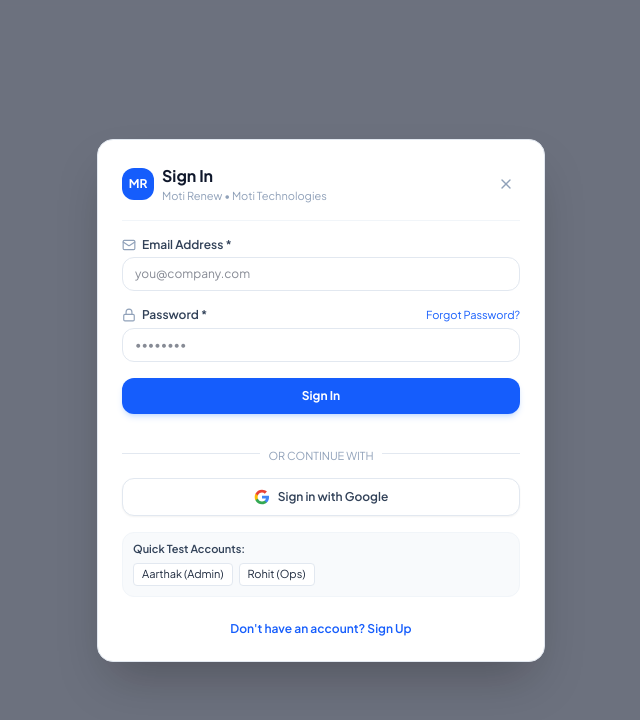
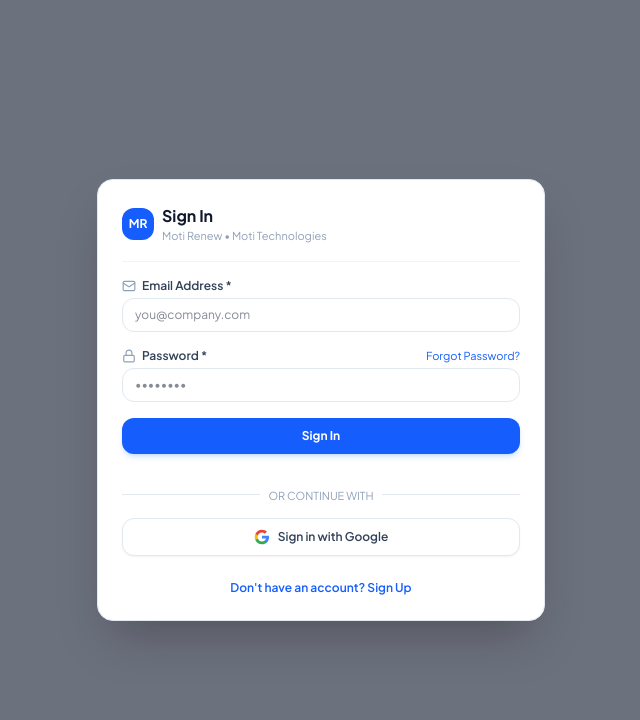
Before and after one commit to aarthak21-beep/Moti-renew, a React (Vite) app: page / in a window 1280 px wide. Shown: the top 720 px of the page, without its empty margins (319-959 px from the left). Built offline with nearby package versions, Linux system fonts and the light colour scheme; no server answers.

Commit message:
Remove guest demo login and keep login screen mandatory

```diff
--- a/src/components/AuthModal.tsx
+++ b/src/components/AuthModal.tsx
@@ -9,7 +9,7 @@
 }
 
 export const AuthModal: React.FC<AuthModalProps> = ({ isOpen, onClose }) => {
-  const { user, loginWithEmail, signupWithEmail, loginWithGoogle, loginDemo, resetPassword } = useAuth();
+  const { user, loginWithEmail, signupWithEmail, loginWithGoogle, resetPassword } = useAuth();
   const lang: Language = user?.language || 'en';
   const t = translations[lang] || translations.en;
 
@@ -98,12 +98,12 @@
               </p>
             </div>
           </div>
-          <button
+          {user && <button
             onClick={onClose}
             className="p-1.5 rounded-lg text-slate-400 hover:text-slate-600 hover:bg-slate-100 dark:hover:bg-slate-800 transition"
           >
             <X className="w-4 h-4" />
-          </button>
+          </button>}
         </div>
 
         {/* Form Body */}
@@ -238,29 +238,6 @@
             <span>Sign in with Google</span>
           </button>
 
-          {/* Guest Demo Mode Switcher */}
-          <div className="pt-2 p-2.5 rounded-xl bg-slate-50 dark:bg-slate-800/50 border border-slate-100 dark:border-slate-800 text-[11px] text-slate-500 dark:text-slate-400 space-y-1.5">
-            <div className="font-semibold text-slate-700 dark:text-slate-300">
-              Quick Test Accounts:
-            </div>
-            <div className="flex flex-wrap gap-1.5">
-              <button
-                type="button"
-                onClick={() => handleSwitchToDemo('Aarthak Sharma', 'aarthak21@gmail.com')}
-                className="px-2 py-0.5 rounded bg-white dark:bg-slate-700 border border-slate-200 dark:border-slate-600 text-slate-800 dark:text-slate-200 hover:text-blue-600"
-              >
-                Aarthak (Admin)
-              </button>
-              <button
-                type="button"
-                onClick={() => handleSwitchToDemo('Rohit Verma', 'rohit@motitech.in')}
-                className="px-2 py-0.5 rounded bg-white dark:bg-slate-700 border border-slate-200 dark:border-slate-600 text-slate-800 dark:text-slate-200 hover:text-blue-600"
-              >
-                Rohit (Ops)
-              </button>
-            </div>
-          </div>
-
           {/* Toggle between modes */}
           <div className="pt-2 text-center text-xs text-slate-500 dark:text-slate-400">
             {mode === 'signin' ? (
```
